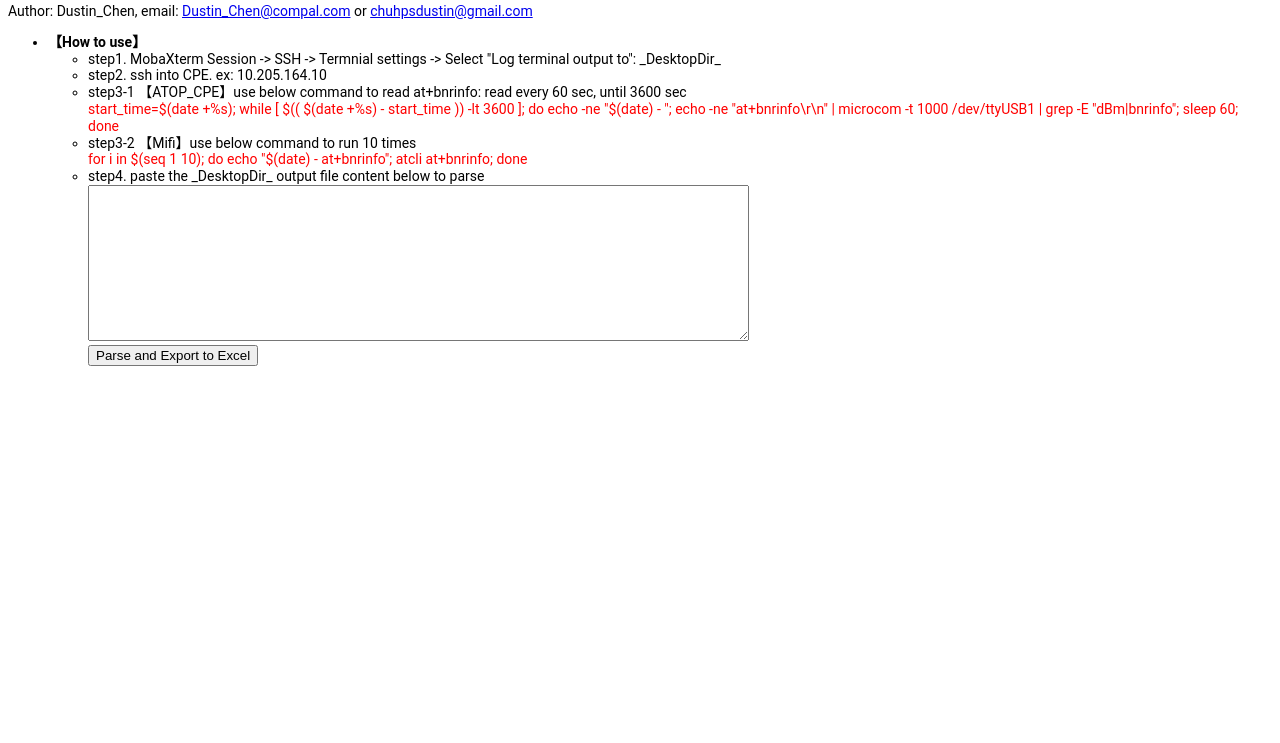
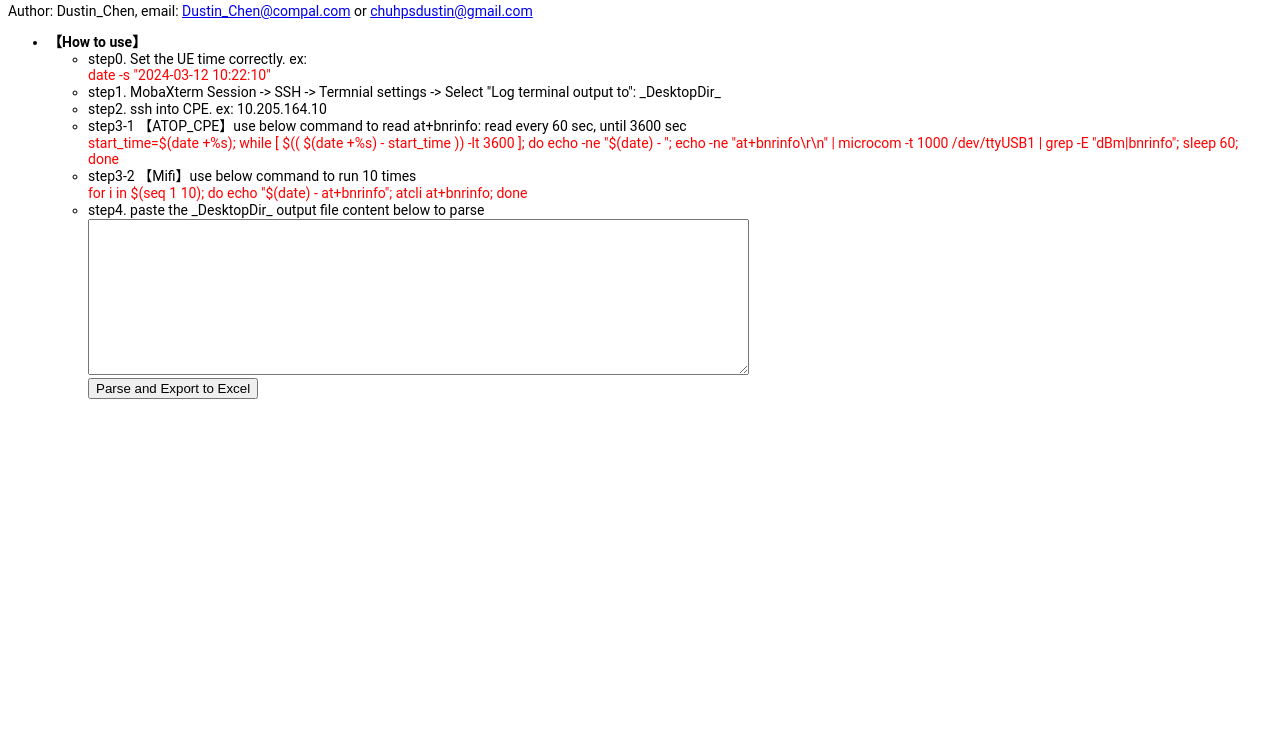
Before and after one commit to dustinchen26/parse_RSRP, a plain HTML site: page index.html in a window 1280 px wide. Shown: the part 57-800 px from the top of the page. Drawn offline with Linux system fonts and the light colour scheme.

Commit message:
update time

```diff
--- a/index.html
+++ b/index.html
@@ -5,6 +5,7 @@
 
   How to use: enter CPE, and use command to generate "output.txt". Paste the "output.txt" below, and push "Parse and Export to Excel"
   【How to use】
+    0. Set the UE time correctly. ex: date -s "2024-03-12 10:22:10"
     1. MobaXterm Session -> SSH -> Termnial settings -> Select "Log terminal output to": _DesktopDir_
 	2. ssh into CPE. ex: 10.205.164.10
 	3. use below command to read at+bnrinfo:
@@ -125,6 +126,9 @@
   <ul>
     <li><strong>【How to use】</strong>
       <ul>
+	  	<li> step0. Set the UE time correctly. ex:<br>
+			<span class="red">date -s "2024-03-12 10:22:10"</span>
+		</li>
         <li> step1. MobaXterm Session -> SSH -> Termnial settings -> Select "Log terminal output to": _DesktopDir_</li>
         <li> step2. ssh into CPE. ex: 10.205.164.10 </li>
 		<li> step3-1 【ATOP_CPE】use below command to read at+bnrinfo: read every 60 sec, until 3600 sec <br>
```
